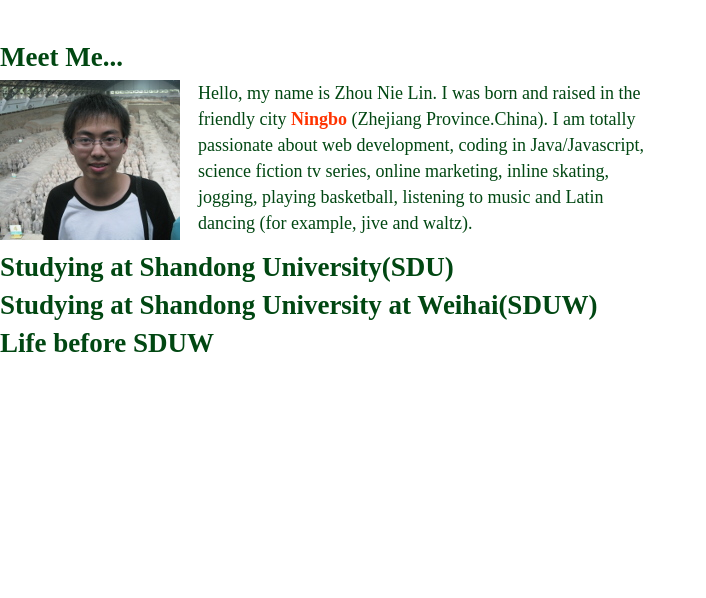
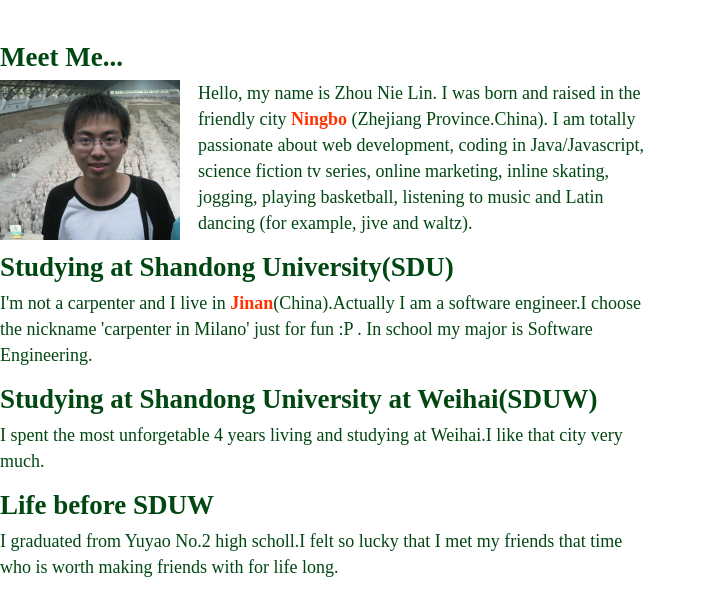
Before and after one commit to jason1114/jason1114.github.io, a Jekyll site: the page built from index.html, in a window 1280 px wide and 900 px high, scrolled down 1468 px, cut to the strip 302-900 px from the top of the window. Shown: the whole strip, without its empty margins (0-706 px from the left). Built offline with Jekyll 4.4.1, drawn with Linux system fonts in a browser that asks for light colours; before the commit the page ends 2136 px from its top, so only the background shows below that.

Commit message:
the first edition of my resume

```diff
--- a/_layouts/default.html
+++ b/_layouts/default.html
@@ -58,12 +58,15 @@
       </section>
       <section>
         <h1>Studying at Shandong University(SDU)</h1>
+        <p>I'm not a carpenter and I live in <a href="http://en.wikipedia.org/wiki/Jinan">Jinan</a>(China).Actually I am a software engineer.I choose the nickname 'carpenter in Milano' just for fun :P . In school my major is Software Engineering.</p>
       </section>
       <section>
         <h1>Studying at Shandong University at Weihai(SDUW)</h1>
+        <p>I spent the most unforgetable 4 years living and studying at Weihai.I like that city very much.</p>
       </section>
       <section>
         <h1>Life before SDUW</h1>
+        <p>I graduated from Yuyao No.2 high scholl.I felt so lucky that I met my friends that time who is worth making friends with for life long.</p>
       </section>
 
     </div>
```
